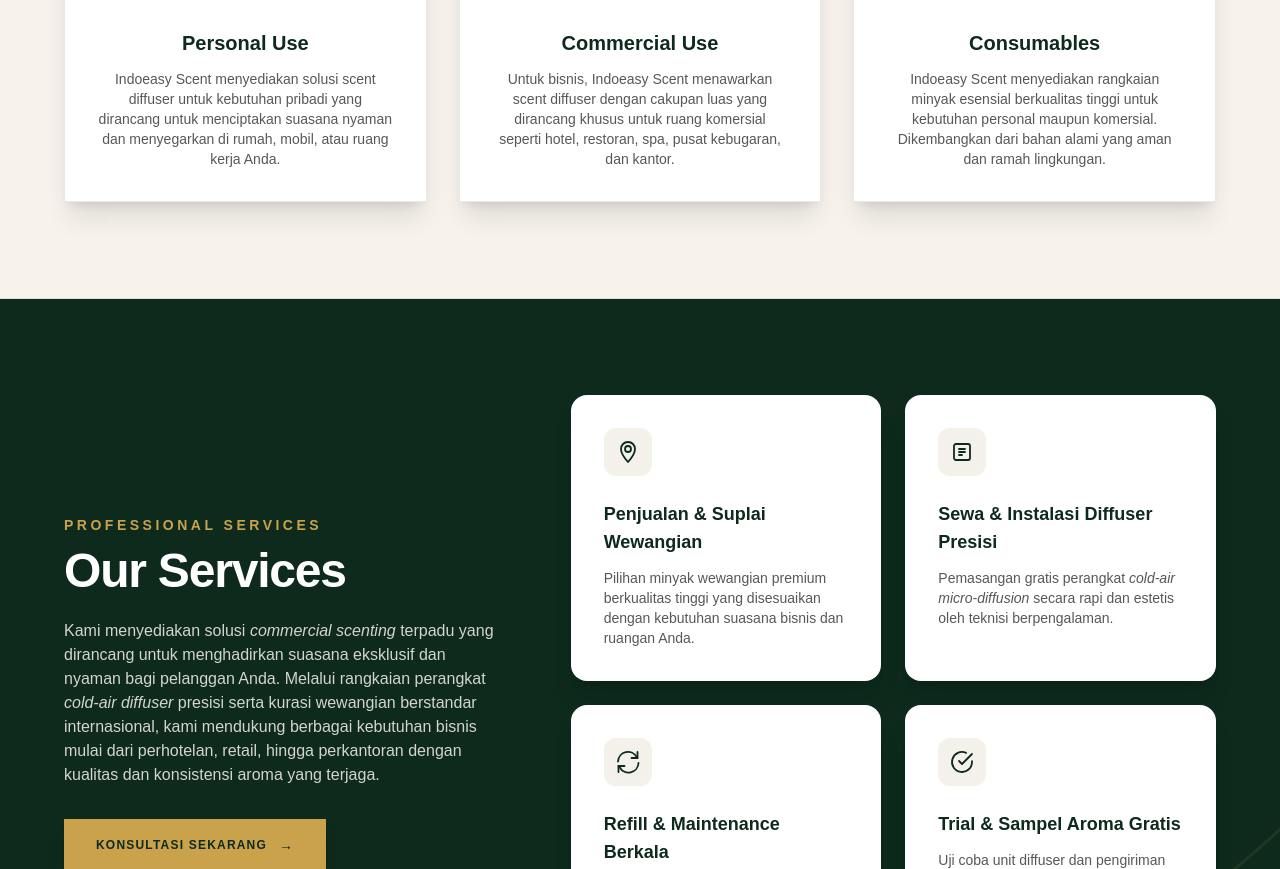
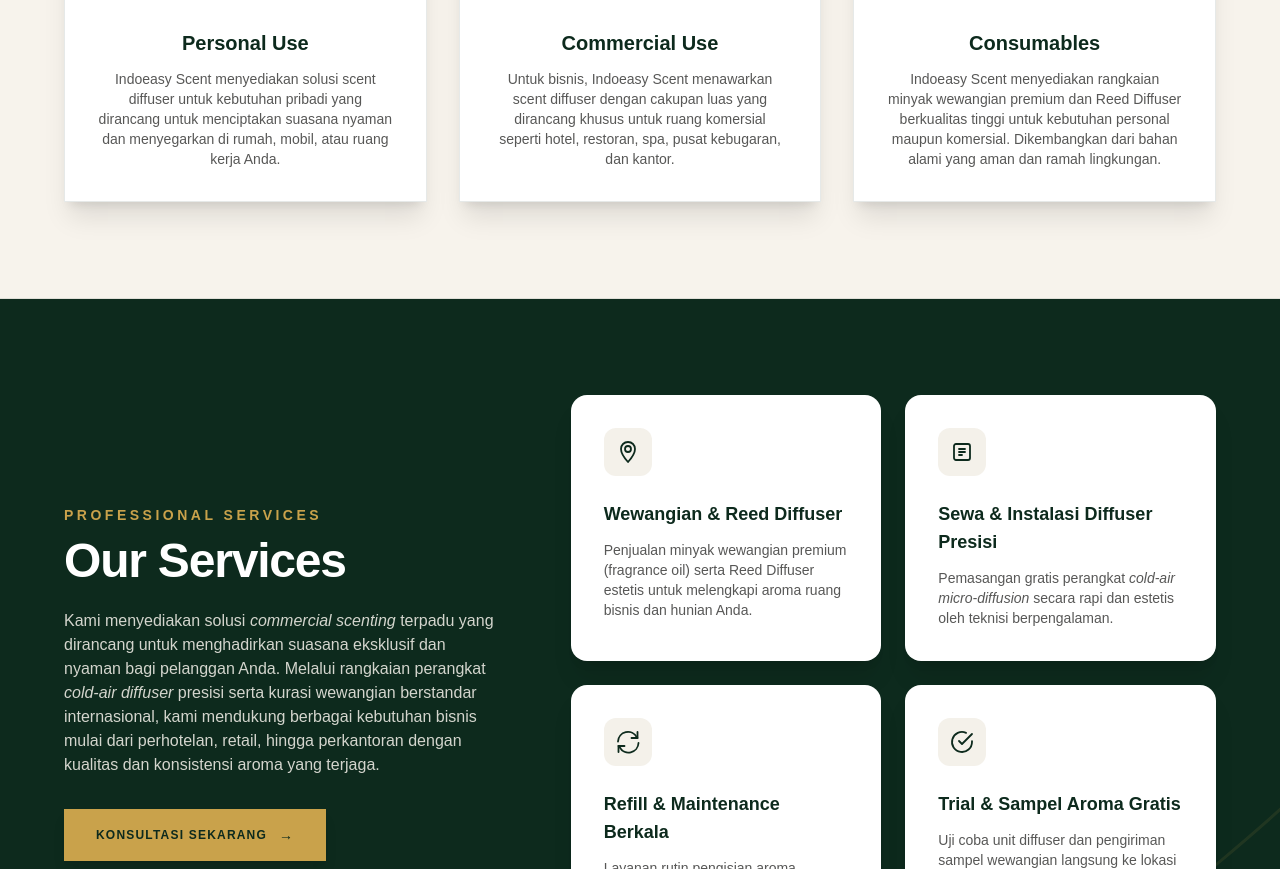
Before and after one commit to hafidnajmi/idesy-scent, a website: page about.html in a window 1280 px wide. Shown: the part 1604-2473 px from the top of the page. Drawn offline with nearby package versions, Linux system fonts and the light colour scheme.

Commit message:
Feat: Mention Reed Diffusers alongside fragrance sales in Our Services and Core Business sections

```diff
--- a/about.html
+++ b/about.html
@@ -280,7 +280,7 @@
                         <div class="p-6 md:p-8 text-center">
                             <h3 class="font-sans text-xl font-bold text-[#0D2A1D] mb-3">Consumables</h3>
                             <p class="font-sans text-xs md:text-sm text-[#1F1F1D]/75 leading-relaxed">
-                                Indoeasy Scent menyediakan rangkaian minyak esensial berkualitas tinggi untuk kebutuhan personal maupun komersial. Dikembangkan dari bahan alami yang aman dan ramah lingkungan.
+                                Indoeasy Scent menyediakan rangkaian minyak wewangian premium dan Reed Diffuser berkualitas tinggi untuk kebutuhan personal maupun komersial. Dikembangkan dari bahan alami yang aman dan ramah lingkungan.
                             </p>
                         </div>
                     </div>
@@ -336,10 +336,10 @@
                                 </svg>
                             </div>
                             <h3 class="font-sans text-base sm:text-lg font-bold text-[#0D2A1D] leading-snug mb-3">
-                                Penjualan &amp; Suplai Wewangian
+                                Wewangian &amp; Reed Diffuser
                             </h3>
                             <p class="font-sans text-xs sm:text-sm text-[#1F1F1D]/75 leading-relaxed font-light">
-                                Pilihan minyak wewangian premium berkualitas tinggi yang disesuaikan dengan kebutuhan suasana bisnis dan ruangan Anda.
+                                Penjualan minyak wewangian premium (fragrance oil) serta Reed Diffuser estetis untuk melengkapi aroma ruang bisnis dan hunian Anda.
                             </p>
                         </div>
                     </div>
```
Also changed, not shown: index.html (+3 -3 lines).
